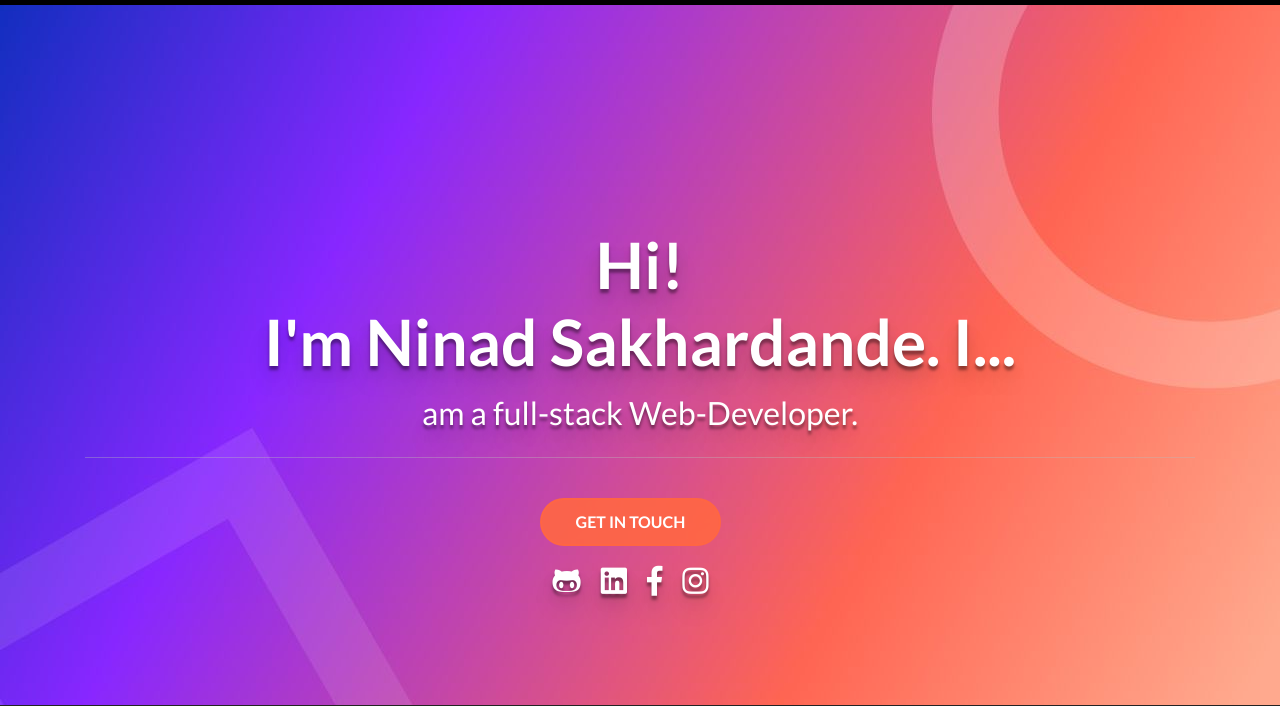
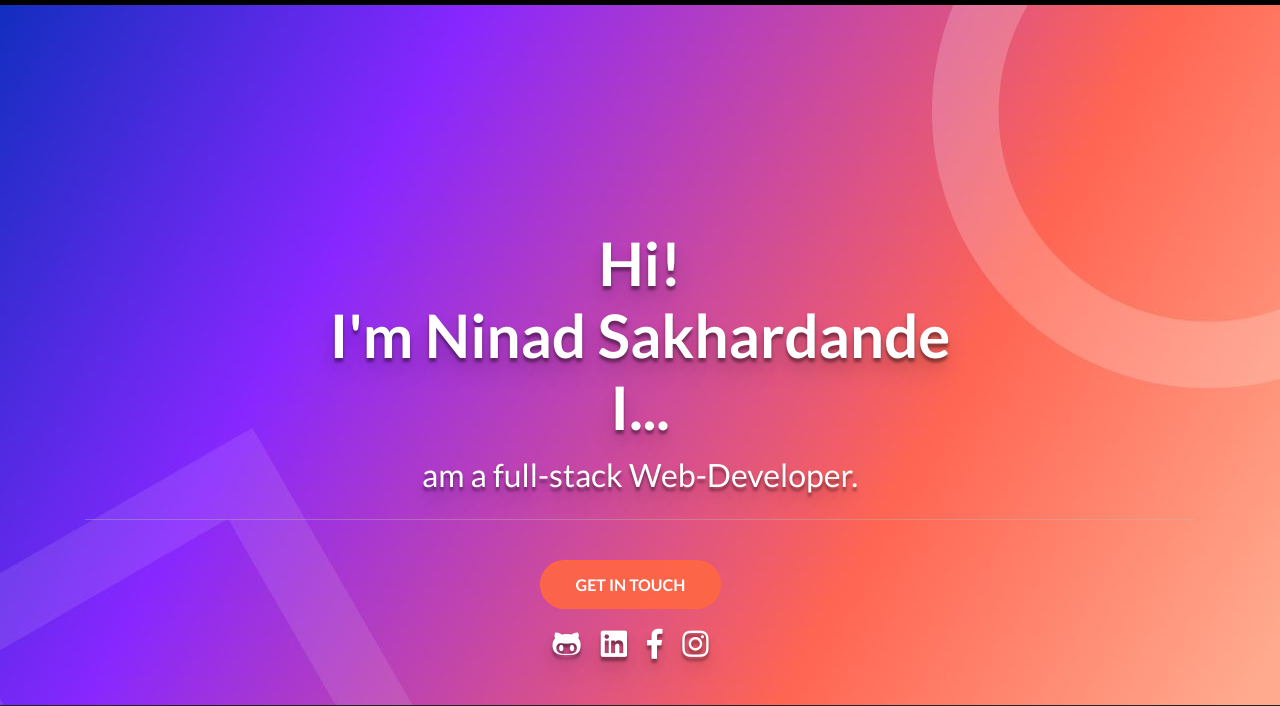
Before and after one commit to ninad1999/PersonalWebsite, a PHP site: page / in a window 1280 px wide. Shown: the top 706 px of the page. Run offline with PHP 8.4, Linux system fonts and the light colour scheme; some libraries are stand-ins or nearby versions.

Commit message:
repositioned h1

```diff
--- a/personal website/assets/style/style.css
+++ b/personal website/assets/style/style.css
@@ -16,11 +16,11 @@ body {
     border-bottom: 5px solid black;
 }
 
-.intro h2 {
+.intro h1 {
 	color: white;
 	text-align: center;
 	padding-top: 20%;
-	font-size: 4em;
+	font-size: 60px;
 	text-shadow: 0px 4px 3px rgba(0,0,0,0.4),
 				 0px 8px 13px rgba(0,0,0,0.1),
 				 0px 18px 23px rgba(0,0,0,0.1);
--- a/personal website/home.html
+++ b/personal website/home.html
@@ -15,7 +15,7 @@
 
   <header class="intro">
     <div class="container">
-      <h2>Hi!<br>I'm Ninad Sakhardande. I...<br></h2>
+      <h1>Hi!<br>I'm Ninad Sakhardande<br>I...<br></h1>
       <p id="writing-text"></p>
       <hr>
       <br>
```
Also changed, not shown: 2 other files.
